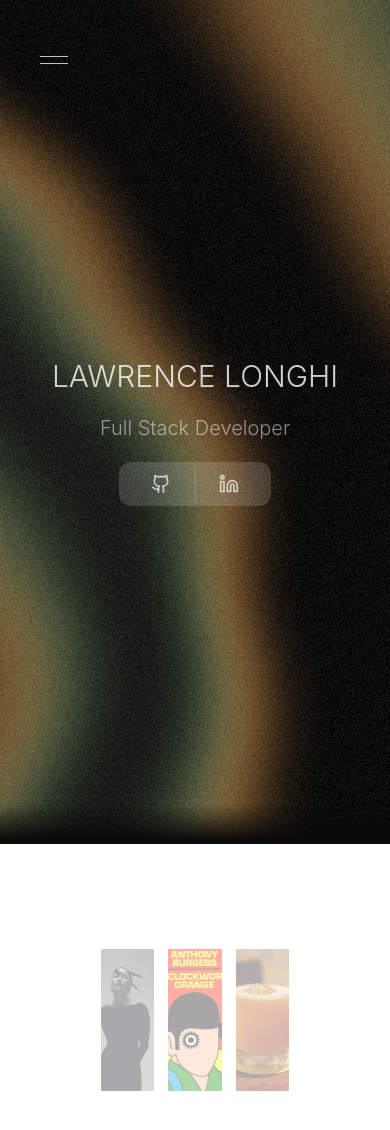
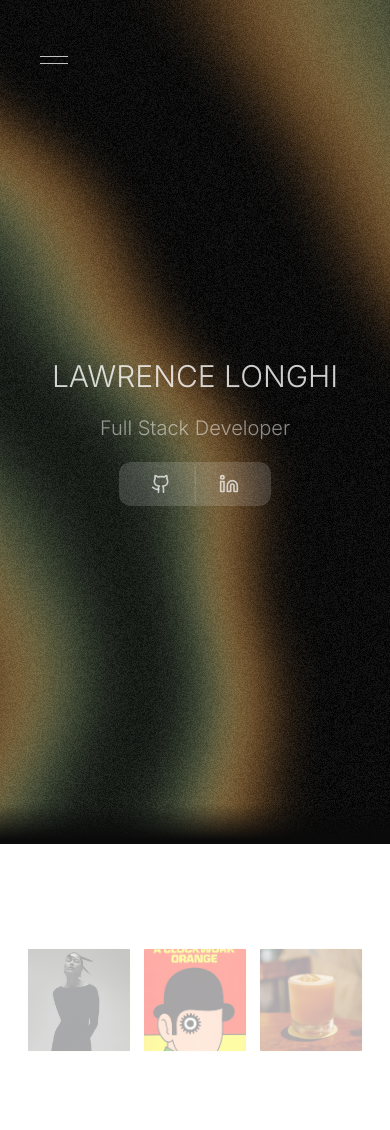
Before and after one commit to lawrencelonghi/portfolio-lawrence, a Next.js app: page / in a window 390 px wide. Shown: the top 1130 px of the page. After the commit the page ends 1096 px from the top, so only its background shows below. Built offline with nearby package versions, Linux system fonts and the light colour scheme.

Commit message:
google fonts served via next

```diff
--- a/src/app/layout.tsx
+++ b/src/app/layout.tsx
@@ -30,6 +30,11 @@ export default function RootLayout({
 }>) {
   return (
     <html lang="en">
+      <head>
+        <link rel="preconnect" href="https://fonts.googleapis.com"/>
+        <link rel="preconnect" href="https://fonts.gstatic.com" crossOrigin=""/>
+        <link href="https://fonts.googleapis.com/css2?family=Inter:ital,opsz,wght@0,14..32,100..900;1,14..32,100..900&display=swap" rel="stylesheet"></link>
+      </head>
       <body>
         <Navbar />
         {children}
--- a/src/components/Work.tsx
+++ b/src/components/Work.tsx
@@ -23,7 +23,7 @@ const Work = (work: {id: number, title: string, description: string, image: stri
               alt={work.description}
               width={500}
               height={500}
-              className="object-cover rounded-xs border border-amber-50 w-36 h-36"
+              className="object-cover rounded-xs border border-amber-50 w-26 h-26 md:w-36 md:h-36"
           />
           </Link>
       </div>
--- a/src/components/WorkSection.tsx
+++ b/src/components/WorkSection.tsx
@@ -39,7 +39,7 @@ const WorkSection = () => {
   }
 
   return (
-    <section ref={sectionRef} className="pb-11 md:pb-32 container-inline">
+    <section ref={sectionRef} className="pb-11 md:pb-32 md:container-inline">
       {hoveredWork !== null && typeof window !== 'undefined' && createPortal(
         <div
           className="hidden md:block fixed pointer-events-none z-9999 top-12 -right-52 -translate-x-1/2 overflow-hidden"
@@ -55,7 +55,7 @@ const WorkSection = () => {
         document.body
       )}
 
-      <div className="grid md:flex gap-6 text-center justify-between items-center mt-11 md:mt-56">
+      <div className="grid md:flex md:ml-24 md:mr-24 gap-6 text-center justify-center md:justify-between items-center mt-11 md:mt-56">
         <div>
           <h1 className="text-3xl md:text-5xl text-white/80 font-light text-drop-shadow-2xl inline-flex">
             {text.split('').map((char, i) => (
```
